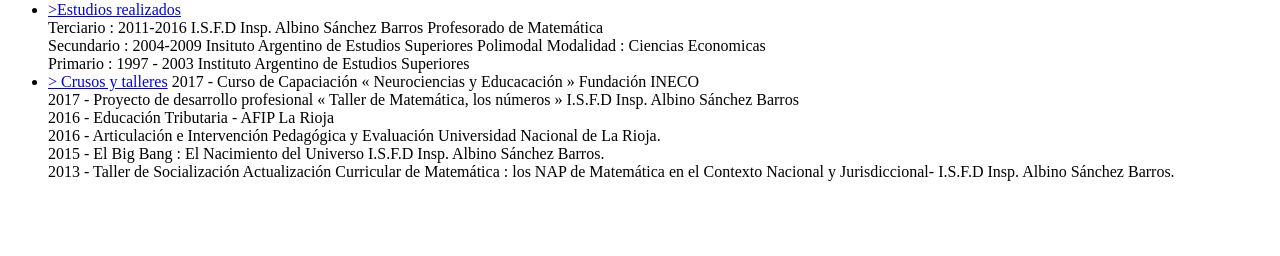
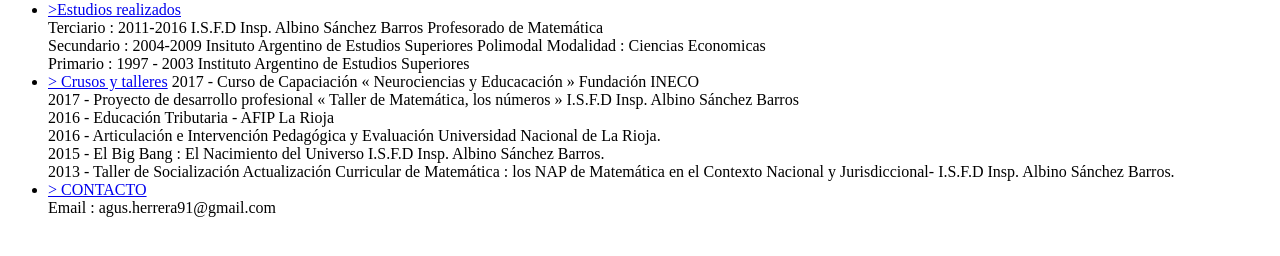
Before and after one commit to agunherrera/agunherrera.gihub.io, a plain HTML site: page curriculo.html in a window 1280 px wide. Shown: the part 334-590 px from the top of the page. Drawn offline with Linux system fonts and the light colour scheme.

Commit message:
se agrega contacto

```diff
--- a/curriculo.html
+++ b/curriculo.html
@@ -57,6 +57,15 @@
                        de Matemática en el Contexto Nacional y Jurisdiccional-
                         I.S.F.D Insp. Albino Sánchez Barros.</span><br>
                 </li>
+                <li>
+                    <a href="#">> CONTACTO</a><br>
+                <span>
+                    Email : agus.herrera91@gmail.com
+                </span><br>
+                </li>
+             </ul>
+        </nav>
+    </div>
 
 </body>
 </html>
```
